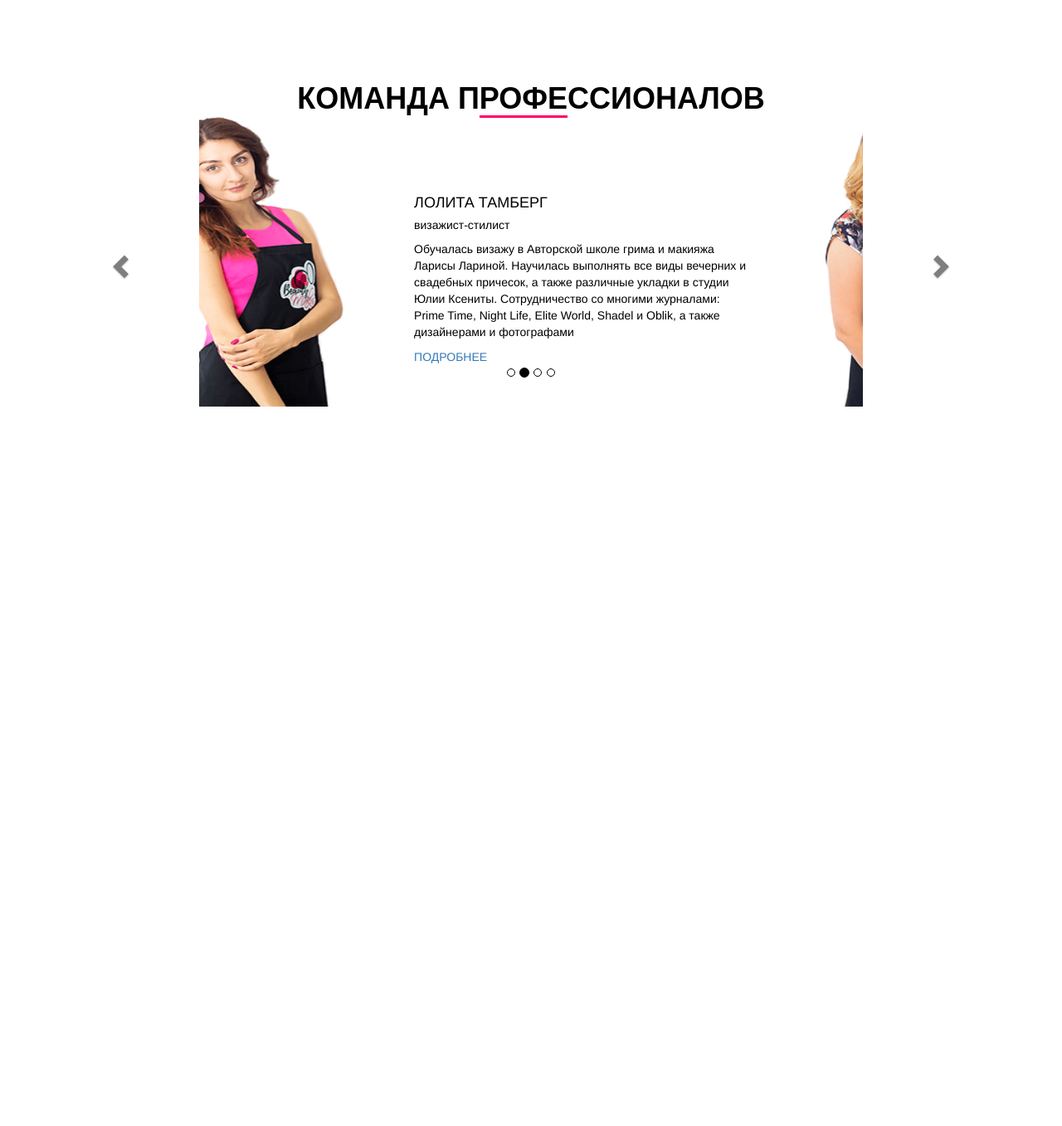
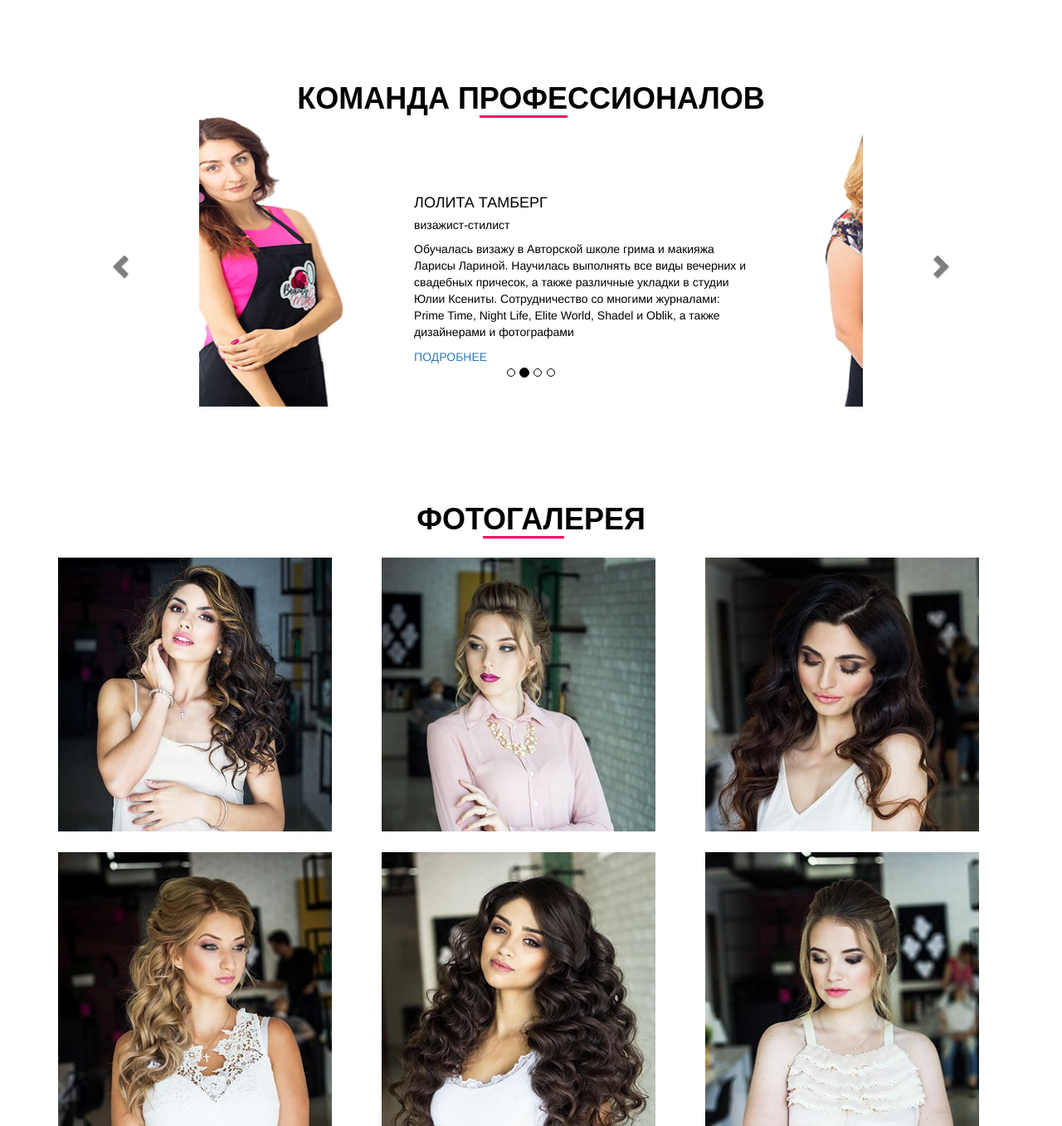
Before and after one commit to OstapHetman/beauty-makers, a plain HTML site: page src/index.html in a window 1280 px wide. Shown: the part 4056-5413 px from the top of the page at 83% size. Before the commit the page ends 4546 px from the top, so only its background shows below. Drawn offline with nearby package versions, Linux system fonts and the light colour scheme.

Commit message:
add gallery section

```diff
--- a/src/index.html
+++ b/src/index.html
@@ -479,6 +479,52 @@
     </section>
     <!-- END PROFFESIONALS SECTION -->
 
+    <!-- START GALLERY SECTION -->
+    <section id="gallery">
+        <div class="container">
+            <div class="row">
+                <h3 title="ФОТОГАЛЕРЕЯ">
+                    ФОТ<span class="underline">ОГАЛ</span>ЕРЕЯ
+                </h3>
+            </div>
+            <div class="row">
+                <div class="col-md-4 ">
+                    <div class="one ">
+
+                    </div>
+                </div>
+                <div class="col-md-4 ">
+                    <div class="two ">
+
+                    </div>
+                </div>
+                <div class="col-md-4 ">
+                    <div class="three ">
+
+                    </div>
+                </div>
+
+                <div class="col-md-4 ">
+                    <div class="four ">
+
+                    </div>
+                </div>
+
+                <div class="col-md-4 ">
+                    <div class="five ">
+
+                    </div>
+                </div>
+
+                <div class="col-md-4 ">
+                    <div class="six ">
+
+                    </div>
+                </div>
+            </div>
+        </div>
+    </section>
+    <!-- END GALLERY SECTION -->
 
     <!-- Latest compiled and minified JQuery -->
     <script src="https://code.jquery.com/jquery-3.2.1.min.js" integrity="sha256-hwg4gsxgFZhOsEEamdOYGBf13FyQuiTwlAQgxVSNgt4=" crossorigin="anonymous"></script>
--- /dev/null
+++ b/src/sass/layout/_gallery.scss
@@ -0,0 +1,49 @@
+#gallery {
+    .underline {
+        border-bottom: 3px #FF0066 solid;
+    }
+    h3 {
+        text-align: center;
+        font-size: 36px;
+        color: #000000;
+        line-height: 22px;
+        font-family: open-sans, sans-serif;
+        font-weight: 700;
+        padding-top: 105px;
+    }
+    .one {
+        background-image: url('../img/gallery/01.jpg');
+        background-repeat: no-repeat;
+        background-size: auto;
+        width: 330px;
+        height: 330px;
+        margin-top: 25px;
+        background-size: cover;
+        background-position: center;
+    }
+    .two {
+        @extend .one;
+        background-image: url('../img/gallery/02.jpg');
+        background-position: unset;
+    }
+    .three {
+        @extend .one;
+        background-image: url('../img/gallery/03.jpg');
+        background-position: unset;
+    }
+    .four {
+        @extend .one;
+        background-image: url('../img/gallery/04.jpg');
+        background-position: unset;
+    }
+    .five {
+        @extend .one;
+        background-image: url('../img/gallery/05.jpg');
+        background-position: unset;
+    }
+    .six {
+        @extend .one;
+        background-image: url('../img/gallery/06.jpg');
+        background-position: unset;
+    }
+}
--- a/src/sass/main.scss
+++ b/src/sass/main.scss
@@ -18,6 +18,7 @@
 @import 'layout/_sale';
 @import 'layout/_choose-us';
 @import 'layout/_proffesionals';
+@import 'layout/_gallery';
 @import 'layout/_forms';
 @import 'layout/_grid';
 @import 'layout/_footer';
```
Also changed, not shown: src/css/main.css, src/img/gallery/01.jpg (added), src/img/gallery/02.jpg (added), src/img/gallery/03.jpg (added), src/img/gallery/04.jpg (added), src/img/gallery/05.jpg (added), src/img/gallery/06.jpg (added).
